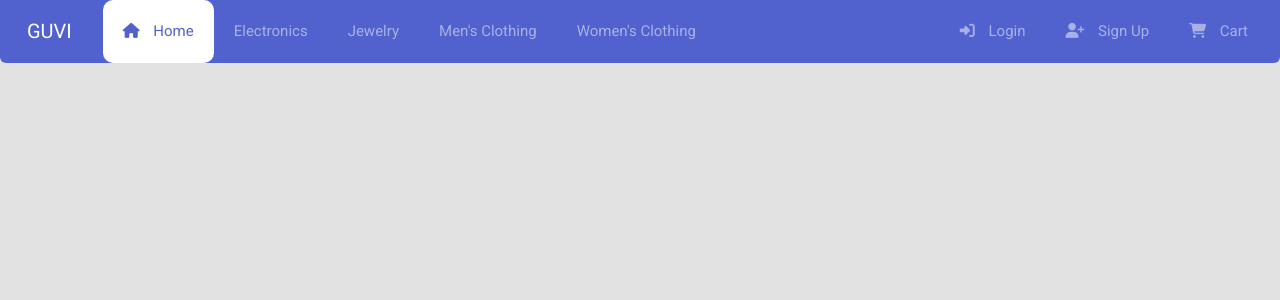
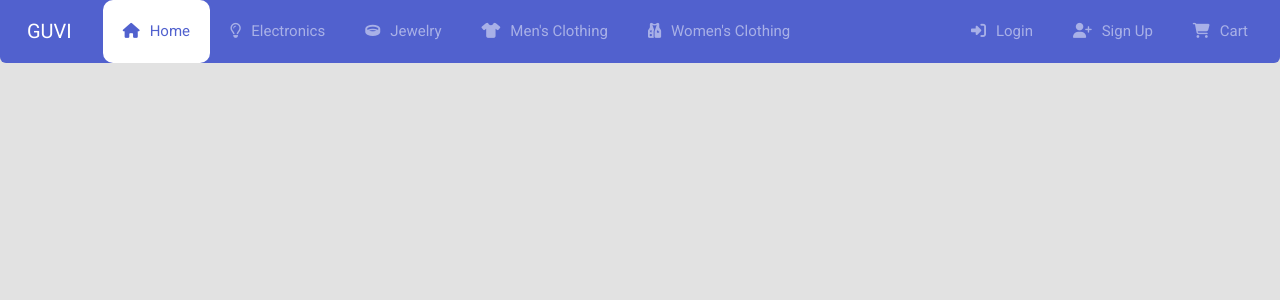
Before and after one commit to arunpragash-periyasamy/ecommerce_front_end, a React (Vite) app: page / in a window 1280 px wide. Shown: the top 300 px of the page. Built offline with nearby package versions, Linux system fonts and the light colour scheme.

Commit message:
Separate the lists in the navbar into a separate component. Created a new component Error.js for redirect if there is any error in the page by using react-router-dom. Using react-router-dom for the page routings

```diff
--- a/package.json
+++ b/package.json
@@ -13,10 +13,9 @@
   "author": "Arunpragash A P",
   "license": "ISC",
   "dependencies": {
-    "bootstrap": "^5.3.3",
     "react": "^18.2.0",
-    "react-bootstrap": "^2.10.1",
-    "react-dom": "^18.2.0"
+    "react-dom": "^18.2.0",
+    "react-router-dom": "^6.22.2"
   },
   "devDependencies": {
     "parcel": "^2.12.0",
--- a/src/App.js
+++ b/src/App.js
@@ -1,10 +1,17 @@
-import NavbarElement from "./components/Navbar";
+import Navbar from "./components/Navbar";
+import Error from "./components/Error";
 
+import { createBrowserRouter, RouterProvider } from 'react-router-dom';
+
+const router = createBrowserRouter([{
+    path:"/",
+    element:<Navbar/>,
+    errorElement:<Error/>
+}
+])
 const App = () => {
   return (
-    <>
-      <NavbarElement />
-    </>
+    <RouterProvider router={router}/>
   );
 };
 
--- /dev/null
+++ b/src/components/Error.js
@@ -0,0 +1,7 @@
+const Error = () =>{
+    return(
+        <h1>Error Page</h1>
+    )
+}
+
+export default Error;
--- /dev/null
+++ b/src/components/NavList.js
@@ -0,0 +1,16 @@
+import { Link } from "react-router-dom";
+const NavList = ({name, icon, status}) => {
+    function removeSpaces(str) {
+        return str.replace(/\s/g, '');
+      }
+  return (
+    <li className={"nav-item " + status} id={removeSpaces(name)}>
+        <Link className="nav-link" to={removeSpaces(name)}>
+            {icon}
+        {name}
+        </Link>
+    </li>
+  );
+};
+
+export default NavList;
--- a/src/components/Navbar.js
+++ b/src/components/Navbar.js
@@ -1,73 +1,60 @@
-function NavbarElement() {
+import NavList from "./NavList";
+
+function Navbar() {
   return (
     <nav className="navbar navbar-expand-custom navbar-mainbg rounded-bottom">
       <div className="container-fluid">
         <a className="navbar-brand navbar-logo mr-auto" href="#">
           GUVI
         </a>
-    <button className="navbar-toggler" type="button" data-bs-toggle="collapse" data-bs-target="#navbarNav" aria-controls="navbarNav" aria-expanded="false" aria-label="Toggle navigation">
+        <button
+          className="navbar-toggler"
+          type="button"
+          data-bs-toggle="collapse"
+          data-bs-target="#navbarNav"
+          aria-controls="navbarNav"
+          aria-expanded="false"
+          aria-label="Toggle navigation"
+        >
           <span className="navbar-toggler-icon"></span>
         </button>
-    <div className="collapse navbar-collapse navbarSupportedContent" id="navbarNav">
+        <div
+          className="collapse navbar-collapse navbarSupportedContent"
+          id="navbarNav"
+        >
           <ul className="navbar-nav me-auto ml-auto">
-              <li className="nav-item active">
-                <a className="nav-link" href="#home">
-                  <i className="fa fa-home"></i> Home
-                </a>
-              </li>
-              <li className="nav-item" id="electronics_nav_item">
-                <a
-                  className="nav-link"
-                  href="./category.html?category=electronics"
-                >
-                  {" "}
-                  Electronics
-                </a>
-              </li>
-              <li className="nav-item" id="jewelery_nav_item">
-                <a
-                  className="nav-link"
-                  href="./category.html?category=jewelery"
-                >
-                  {" "}
-                  Jewelry
-                </a>
-              </li>
-              <li className="nav-item" id="men's clothing_nav_item">
-                <a
-                  className="nav-link"
-                  href="./category.html?category=men's clothing"
-                >
-                  {" "}
-                  Men's Clothing
-                </a>
-              </li>
-              <li className="nav-item" id="women's clothing_nav_item">
-                <a
-                  className="nav-link"
-                  href="./category.html?category=women's clothing"
-                >
-                  {" "}
-                  Women's Clothing
-                </a>
-              </li>
+            <NavList
+              name={"Home"}
+              icon={<i className="fa fa-home"></i>}
+              status="active"
+            />
+            <NavList
+              name={"Electronics"}
+              icon={<i class="fa-regular fa-lightbulb"></i>}
+            />
+            <NavList name={"Jewelry"} icon={<i class="fa-solid fa-ring"></i>} />
+            <NavList
+              name={"Men's Clothing"}
+              icon={<i class="fa-solid fa-shirt"></i>}
+            />
+            <NavList
+              name={"Women's Clothing"}
+              icon={<i class="fa-solid fa-vest-patches"></i>}
+            />
           </ul>
           <ul className="navbar-nav ml-auto">
-              <li className="nav-item">
-                <a className="nav-link" href="./signIn.html?page=login">
-                  <i className="fa-solid fa-right-to-bracket"></i> Login
-                </a>
-              </li>
-              <li className="nav-item">
-                <a className="nav-link" href="./signIn.html?page=signin">
-                  <i className="fa-solid fa-user-plus"></i> Sign Up
-                </a>
-              </li>
-              <li className="nav-item">
-                <a className="nav-link" href="./cart.html">
-                  <i className="fa-solid fa-cart-shopping"></i> Cart
-                </a>
-              </li>
+            <NavList
+              name="Login"
+              icon={<i className="fa-solid fa-right-to-bracket"></i>}
+            />
+            <NavList
+              name="Sign Up"
+              icon={<i className="fa-solid fa-user-plus"></i>}
+            />
+            <NavList
+              name="Cart"
+              icon={<i className="fa-solid fa-cart-shopping"></i>}
+            />
           </ul>
         </div>
       </div>
@@ -75,4 +62,4 @@ function NavbarElement() {
   );
 }
 
-export default NavbarElement;
+export default Navbar;
```
Also changed, not shown: 1 other file (tests, documents, lock files or other folders). Lines whose indentation alone changed are shown as unchanged.
